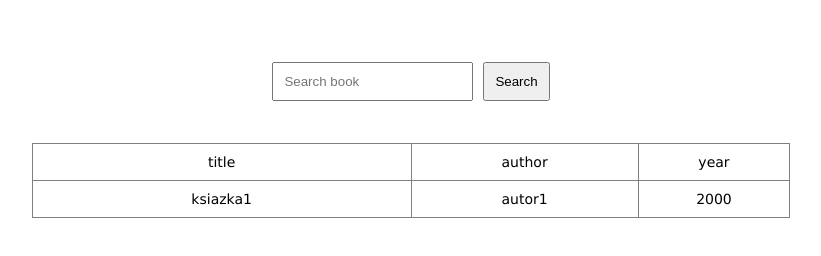
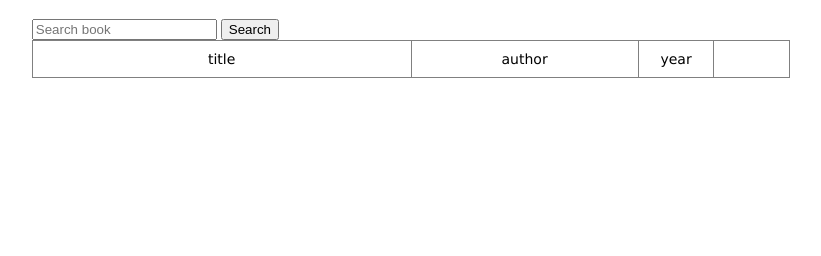
Before and after one commit to rafalwolny/wsb-project, a plain HTML site: page frontend/index.html in a window 1280 px wide. Shown: the part 322-578 px from the top of the page, without its empty margins (229-1050 px from the left). Drawn offline with Linux system fonts and the light colour scheme; no server answers.

Commit message:
adjust index.html for frontend changes

```diff
--- a/frontend/index.html
+++ b/frontend/index.html
@@ -13,9 +13,9 @@
   <div class="main-div">
     <h1>Library app</h1>
 
-    <div class="search">
+    <div class="search-div">
       <input class="search-text" type="text" placeholder="Search book"></input>
-      <input class="search-btn" type="submit" value="Search"></input>
+      <input id="button-search" class="button" type="submit" value="Search"></input>
     </div>
 
     <table class="table">
@@ -23,16 +23,11 @@
         <tr>
           <th class="table-mnzm" width="50%">title</th>
           <th class="table-mnzm" width="30%">author</th>
-          <th class="table-mnzm" width="20%">year</th>
+          <th class="table-mnzm" width="10%">year</th>
+          <th class="table-mnzm" width="10%"></th>
         </tr>
       </thead>
-      <tbody>
-        <tr>
-          <td class="table-mnzm">ksiazka1</td>
-          <td class="table-mnzm">autor1</td>
-          <td class="table-mnzm">2000</td>
-        </tr>
-      </tbody>
+      <tbody class="table-body"></tbody>
     </table>
   </div>
 
```
